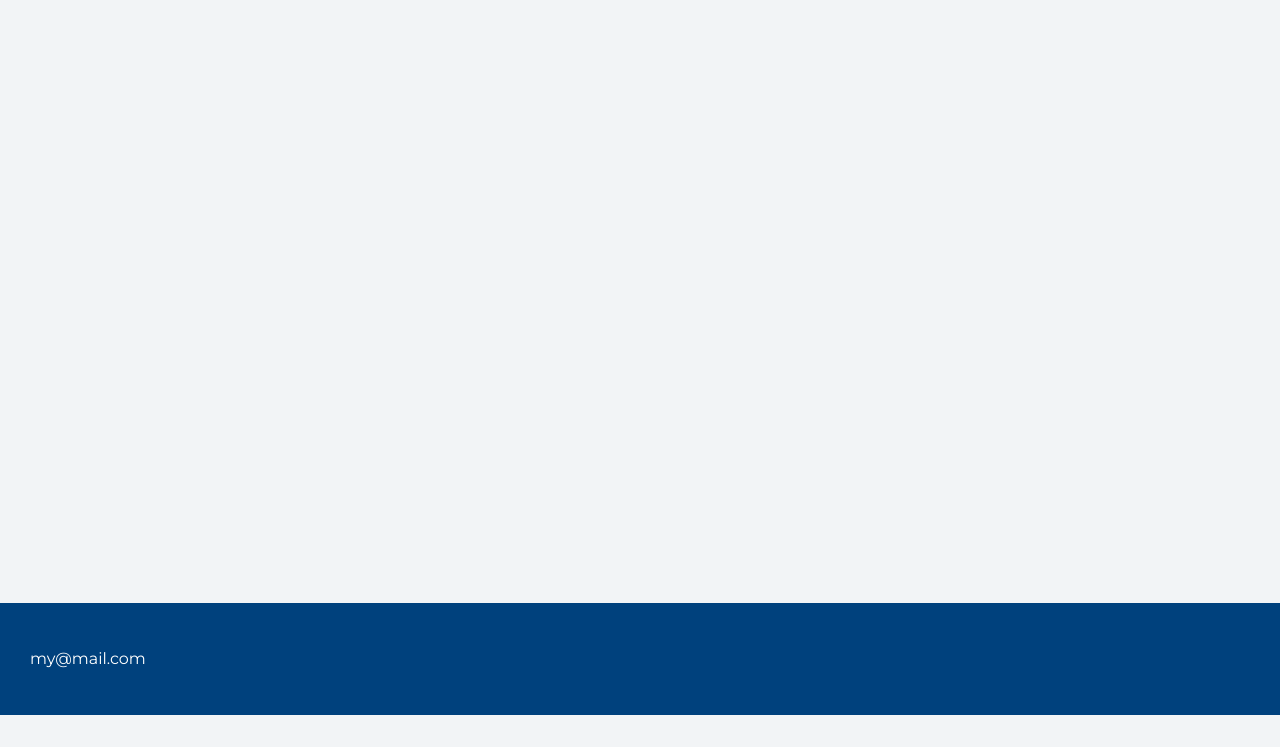
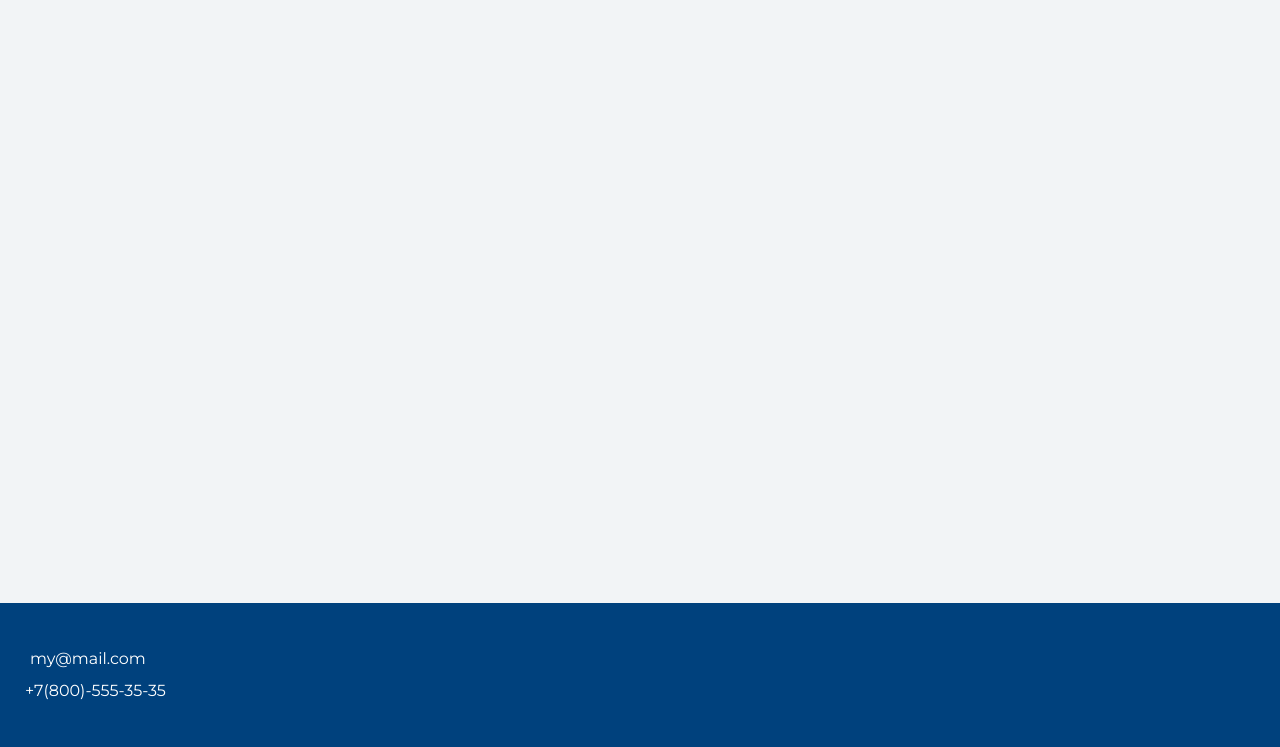
Before and after one commit to Milkhippies/site_project, a plain HTML site: page index.html in a window 1280 px wide. Shown: the part 529-1276 px from the top of the page. Before the commit the page ends 1244 px from the top, so only its background shows below. Drawn offline with nearby package versions, Linux system fonts and the light colour scheme.

Commit message:
Update index.html

```diff
--- a/index.html
+++ b/index.html
@@ -24,6 +24,7 @@
     </section>
     <footer class="page-footer">
       <div class="footer-email">my@mail.com</div>
+      <div class="footer-phone">+7(800)-555-35-35</div>
     </footer>
   </body>
 
```
